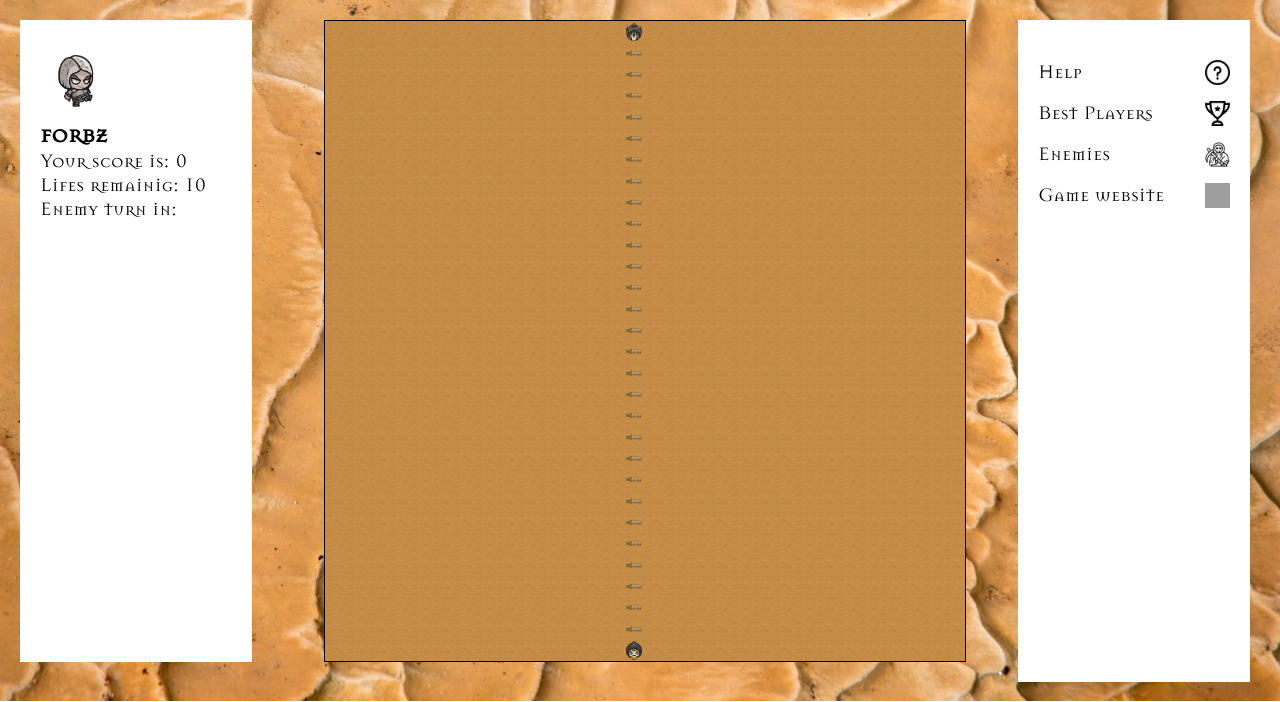
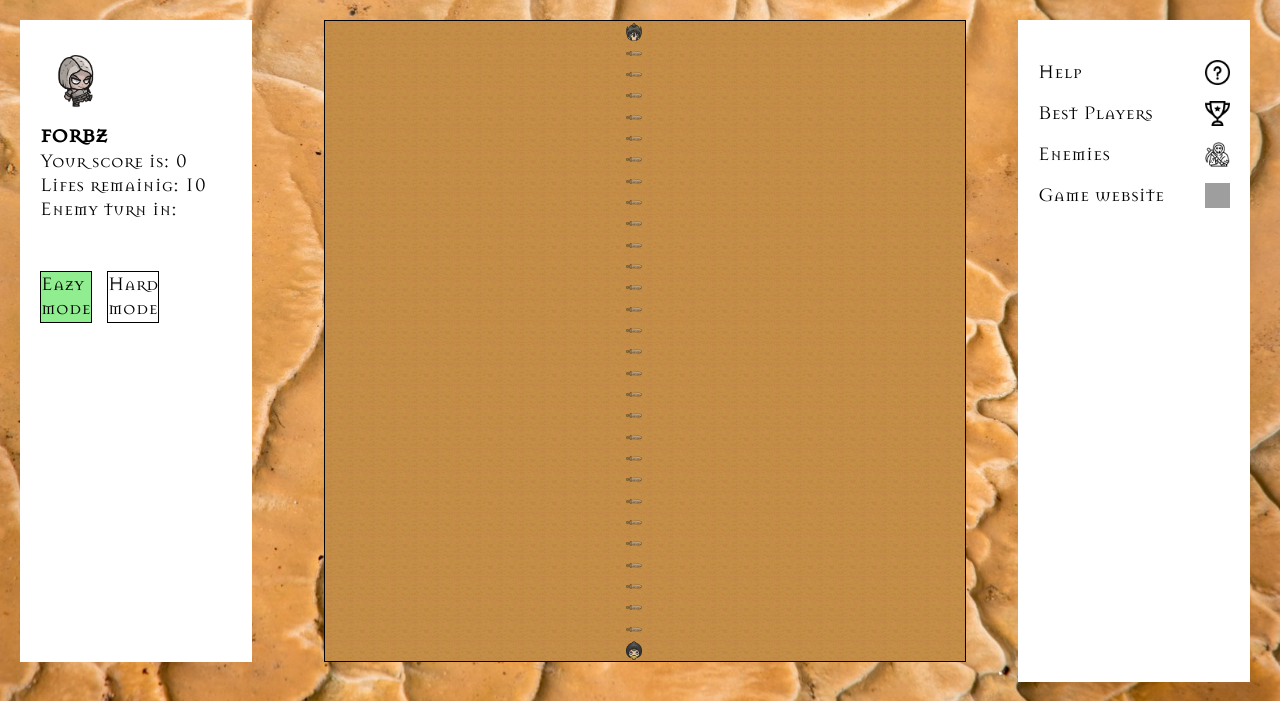
Before and after one commit to Offllane/TwoHandGame, a Django app: page / in a window 1280 px wide. Shown: the top 702 px of the page. Run offline with Django 3.2, Linux system fonts and the light colour scheme; a user stored in the database is signed in; data comes from the database, SQL or seed files in the repository; both versions use the stored data as it was after the commit; some libraries are stand-ins or nearby versions; some web fonts are replaced; grey boxes are pictures that could not be loaded.

Commit message:
make mode switch buttons

```diff
--- /dev/null
+++ b/static/scripts/switchGameMode.js
@@ -0,0 +1,36 @@
+let gameModeButtons = document.getElementsByClassName("game-mode");
+
+
+(() => {
+  if (localStorage.getItem("easy-mode") == "true") {
+    gameModeButtons[0].classList.add("js-active");
+    gameModeButtons[1].classList.remove("js-active");
+  }
+  if (localStorage.getItem("hard-mode") == "true") {
+    gameModeButtons[0].classList.remove("js-active");
+    gameModeButtons[1].classList.add("js-active");
+  }
+})();
+
+if (localStorage.getItem("easy-mode") == null) {
+  localStorage.setItem("easy-mode", true);
+  localStorage.setItem("hard-mode", false);
+}
+
+function disableAllModes() {
+  localStorage.setItem("easy-mode", false);
+  localStorage.setItem("hard-mode", false);
+}
+
+function switchGameMode(event) {
+  let result = confirm("It end this game session and start new!");
+  if (result) {
+    disableAllModes();
+    localStorage.setItem(event.target.classList[0], true);
+    location.reload();
+  }
+}
+
+for (let button of gameModeButtons) {
+  button.addEventListener("click", switchGameMode);
+}
--- a/static/styles/style.css
+++ b/static/styles/style.css
@@ -86,6 +86,24 @@ body {
   padding: 20px;
   order: 1;
   margin: 20px;
+}
+
+.mode-buttons{
+  display: flex;
+  justify-content: start;
+}
+
+.game-mode {
+  margin-top:50px;
+  width:50px;
+  height: 50px;
+  border: 1px solid black;
+  margin-right: 15px;
+  cursor: pointer;
+}
+
+.js-active {
+  background-color: lightgreen;
 }
 
 .user {
--- a/templates/game/index.html
+++ b/templates/game/index.html
@@ -154,6 +154,10 @@
     <section class="score"> Your score is: 0</section>
     <section class="lifes"> Lifes remainig: 10</section>
     Enemy turn in: <span class="steps-quantity"></span>
+    <section class="mode-buttons">
+      <section class="easy-mode game-mode js-active">Eazy mode</section>
+      <section class="hard-mode game-mode"> Hard mode</section>
+    </section>
   </section>
   <script src="https://code.jquery.com/jquery-2.0.2.min.js"> </script>
   <script src="{% static 'scripts/optimization.js' %}"></script>
@@ -165,6 +169,7 @@
   <script src="{% static 'scripts/enemies/reaper.js' %}"></script>
   <script src="{% static 'scripts/enemies/rogue.js' %}"></script>
 
+  <script src="{% static 'scripts/switchGameMode.js' %}"></script>
   <script src="{% static 'scripts/attack.js' %}"></script>
   <script src="{% static 'scripts/move.js' %}"></script>
 </body>
```
Also changed, not shown: db.sqlite3.
